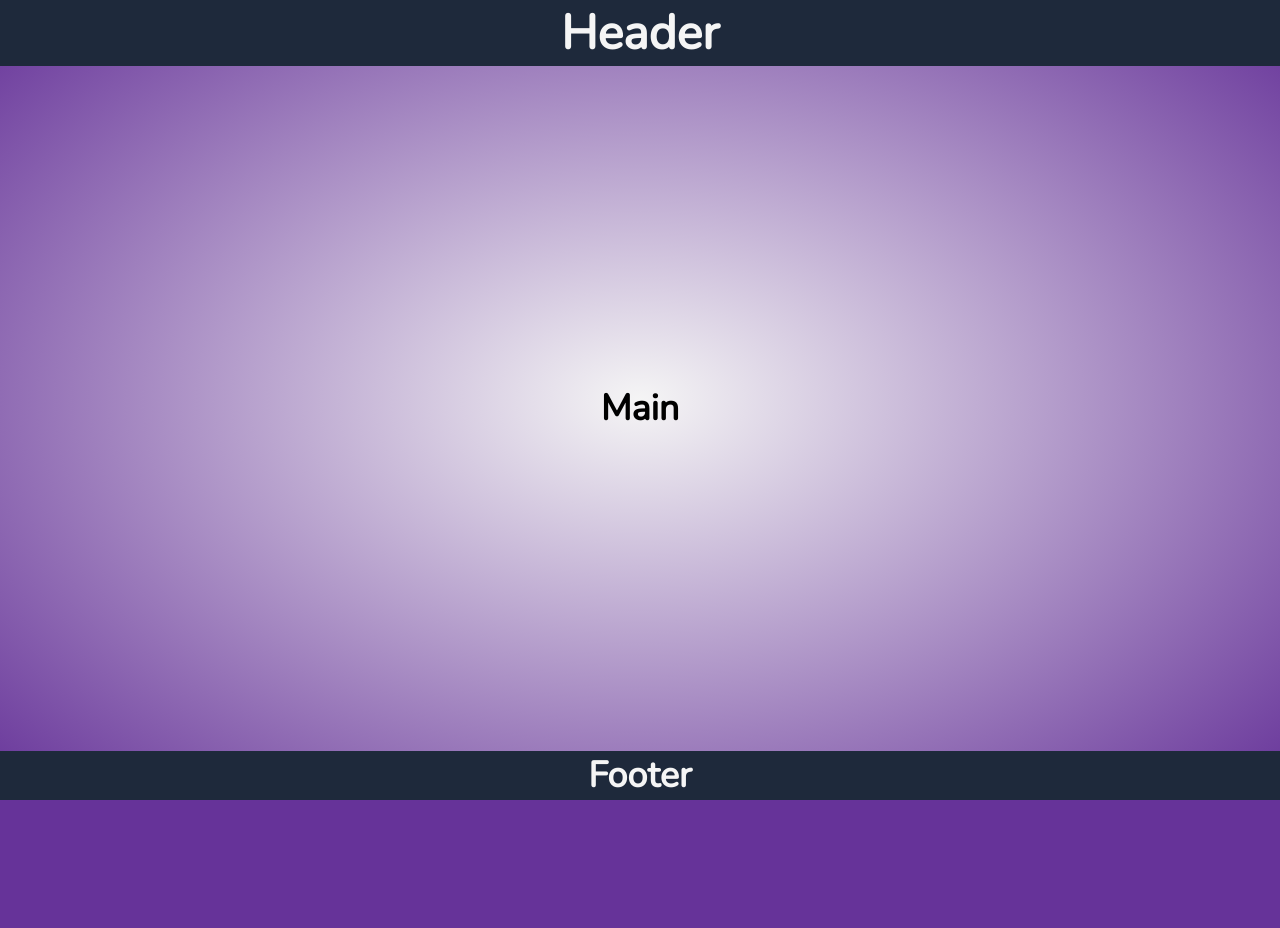
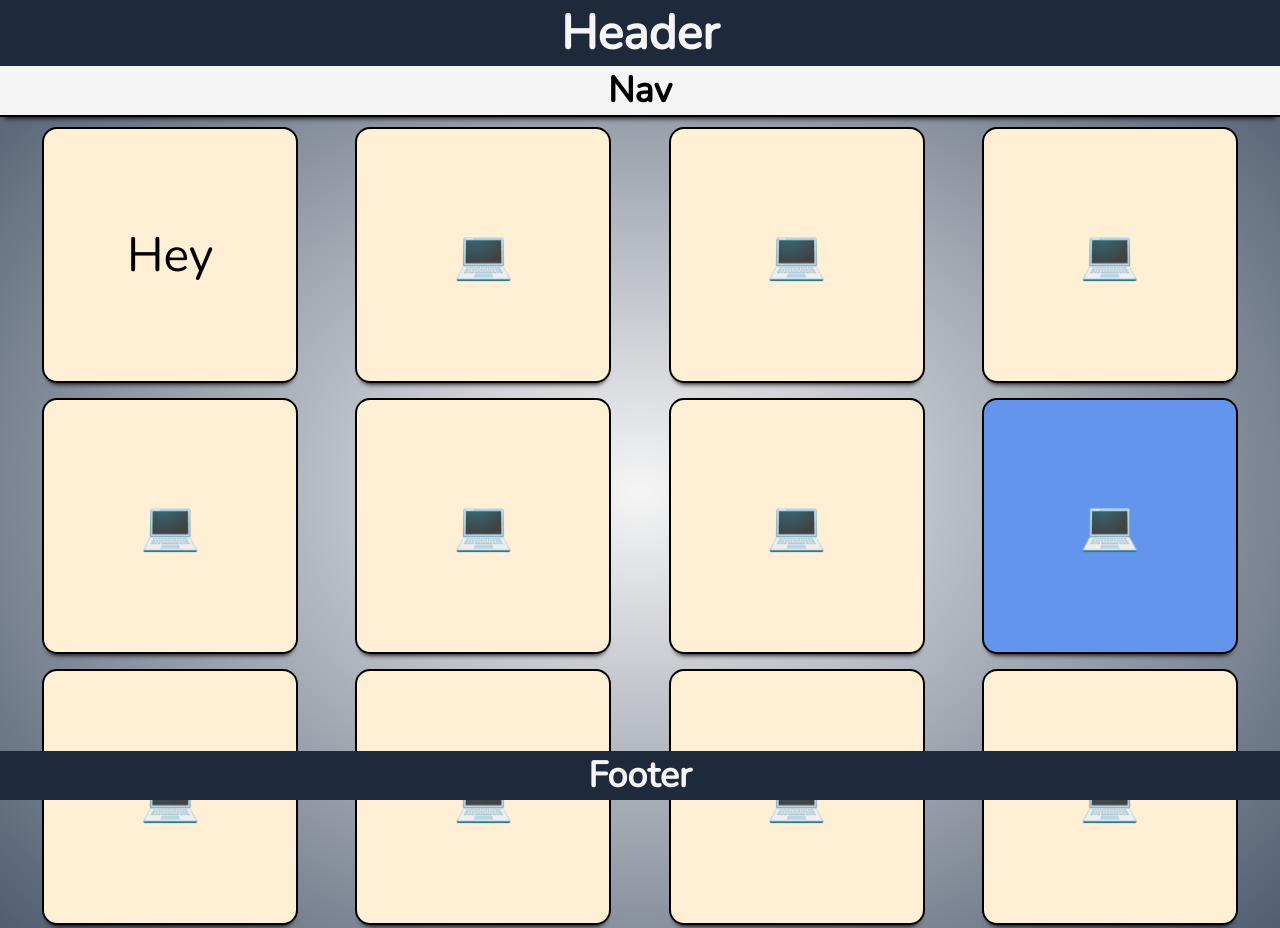
Before and after one commit to HOVA63/css-media-queries, a plain HTML site: page index.html in a window 1280 px wide. Shown: the top 928 px of the page. Before the commit the page ends 800 px from the top, so only its background shows below. Drawn offline with nearby package versions, Linux system fonts and the light colour scheme.

Commit message:
git commit -m "variables"

```diff
--- a/css/style.css
+++ b/css/style.css
@@ -7,17 +7,52 @@
   box-sizing: border-box;
 }
 
+/* || VARIABLES */
+:root {
+    /* FONT */
+    --FF: "Nunito", sans-serif;
+    --FS: 1.5rem;
+    --FS-XL: 3rem;
+
+    /* COLOR */
+    --BGCOLOR: #475569;
+    --ALT-BGCOLOR: #1E293B;
+    --RADIAL-COLOR: whitesmoke;
+    --LIGHT-COLOR: whitesmoke;
+    --DARK-COLOR: black;
+
+    /* SQUARE */
+    --SQUARE-BGCOLOR: papayawhip;
+    --SQUARE-SIZE: max(150px, 20vw);
+
+    /* GENERAL */
+    --PADDING: O.5rem;
+    --BORDERS: 2px solid var(--DARK-COLOR);
+    --SHADOWS: 0 6px 5px -5px var(--DARK-COLOR);
+}
+
+@media (prefers-color-scheme: dark) {
+    :root {
+        --BGCOLOR: #000;
+        --ALT-BGCOLOR: #333;
+        --RADIAL-COLOR: rgb(217, 217, 217);
+        --SQUARE-BGCOLOR: rgb(202, 174, 202);
+    }
+}
+
 /* || GENERAL STYLES */
 body {
-  font: 1.5rem "Nunito", sans-serif;
+  font: var(--FS) var(--FF);
   min-height: 100vh;
-  background-color: #475569;
-  background-image: radial-gradient(whitesmoke, #475569);
+  background-color:var(--BGCOLOR);
+  background-image: radial-gradient(var(--RADIAL-COLOR), var(--BGCOLOR));
   display: flex;
   flex-direction: column;
 }
 
-header, nav, main, footer {
+header,
+nav,
+footer {
     display: grid;
     place-content: center;
     grid-template-columns: 100%;
@@ -26,8 +61,8 @@ header, nav, main, footer {
 
 header, footer {
     position: sticky;
-    background-color: #1E293B;
-    color: whitesmoke;
+    background-color: var(--ALT-BGCOLOR);
+    color: var(--LIGHT-COLOR);
 }
 
 header {
@@ -35,66 +70,42 @@ header {
 }
 
 nav {
-    background-color: white;
-    color: black;
-    padding: 0.5rem;
-    border-bottom: 2px solid black;
+    background-color: var(--LIGHT-COLOR);
+    color: var(--DARK-COLOR);
+    padding: var(--PADDING);
+    border-bottom: var(--BORDERS);
+    box-shadow: var(--SHADOWS);
 }
 
 main {
-    flex-grow: 1
+    flex-grow: 1;
+
+    padding: 10px 0;
+    display: flex;
+    justify-content: space-evenly;
+    align-items: center;
+    flex-flow: row wrap;
+    gap: min(4vw, 15px);
 }
 
 footer {
     bottom: 0;
 }
 
-/* || SMALL */
-@media screen and (min-width: 576px) {
-    body {
-        background-color: green;
-        background-image: radial-gradient(whitesmoke, green);
-    }
-    nav {
-        display: none;
-    }
+/* ||FEATURES */
+
+.square--highlight {
+    --SQUARE-BGCOLOR: cornflowerblue;
 }
 
-/* || MEDIUM */
-@media screen and (min-width: 768px) {
-    body {
-        background-color: gold;
-        background-image: radial-gradient(whitesmoke, gold);
-    }
+.square {
+    background-color: var(--SQUARE-BGCOLOR);
+    width: var(--SQUARE-SIZE);
+    height: var(--SQUARE-SIZE);
+    border: var(--BORDERS);
+    border-radius: 15px;
+    display: grid;
+    place-content: center;
+    font-size: var(--FS-XL);
+    box-shadow: var(--SHADOWS);
 }
-
-/* || LARGE */
-@media screen and (min-width: 992px) {
-    body {
-        background-color: firebrick;
-        background-image: radial-gradient(whitesmoke, firebrick);
-    }
-}
-
-/* || XL */
-@media screen and (min-width: 1200px) {
-    body {
-        background-color: rebeccapurple;
-        background-image: radial-gradient(whitesmoke, rebeccapurple);
-    }
-}
-
-/* || MOBILE DEVICE LANDSCAPE */
-@media screen and (max-height: 425px) and (min-aspect-ratio: 7/4) {
-    body {
-        background-color: dodgerblue;
-        background-image: radial-gradient(whitesmoke, dodgerblue);
-    }
-
-    h1, h2 {
-        font-size: 1.5rem;
-    }
-    nav {
-        display: none;
-    }
-}
--- a/index.html
+++ b/index.html
@@ -16,7 +16,20 @@
     </header>
 
     <main>
-        <h2>Main</h2>
+        <div class="square">
+            <p>Hey</p>
+        </div>
+        <div class="square">💻</div>
+        <div class="square">💻</div>
+        <div class="square">💻</div>
+        <div class="square">💻</div>
+        <div class="square">💻</div>
+        <div class="square">💻</div>
+        <div class="square square--highlight">💻</div>
+        <div class="square">💻</div>
+        <div class="square">💻</div>
+        <div class="square">💻</div>
+        <div class="square">💻</div>
     </main>
 
     <footer>
```
